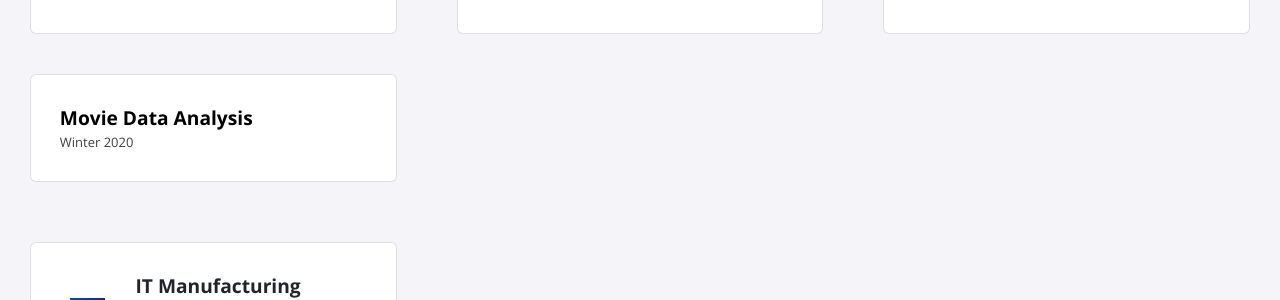
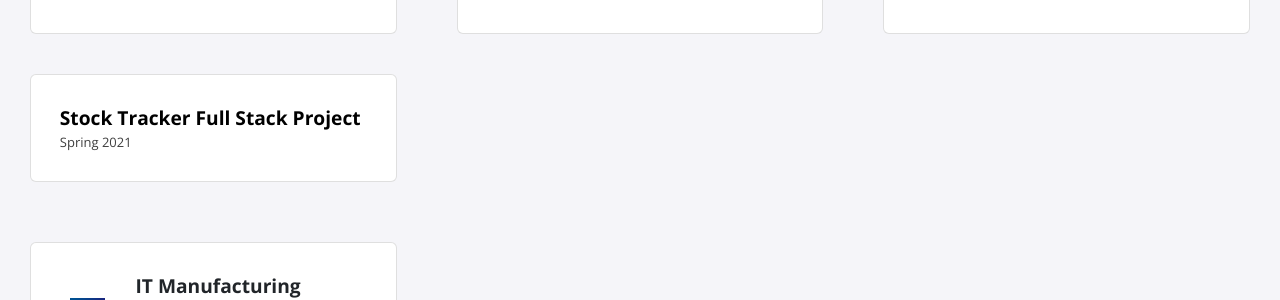
Before and after one commit to Beclapp/Beclapp.github.io, a Jekyll site: the page built from index.html, in a window 1280 px wide. Shown: the part 575-875 px from the top of the page. Built offline with Jekyll 4.4.1, drawn with Linux system fonts in a browser that asks for light colours; nearby versions of some CDN libraries.

Commit message:
Updated projects.yml
Added new project

```diff
--- a/_data/projects.yml
+++ b/_data/projects.yml
@@ -10,6 +10,6 @@
   date: Winter 2020
   page-name: youtubedownloader
 
-- title: Movie Data Analysis
-  date: Winter 2020
-  page-name: moviedataanalysis
+- title: Stock Tracker Full Stack Project
+  date: Spring 2021
+  page-name: stocktrackerfullstack
```
